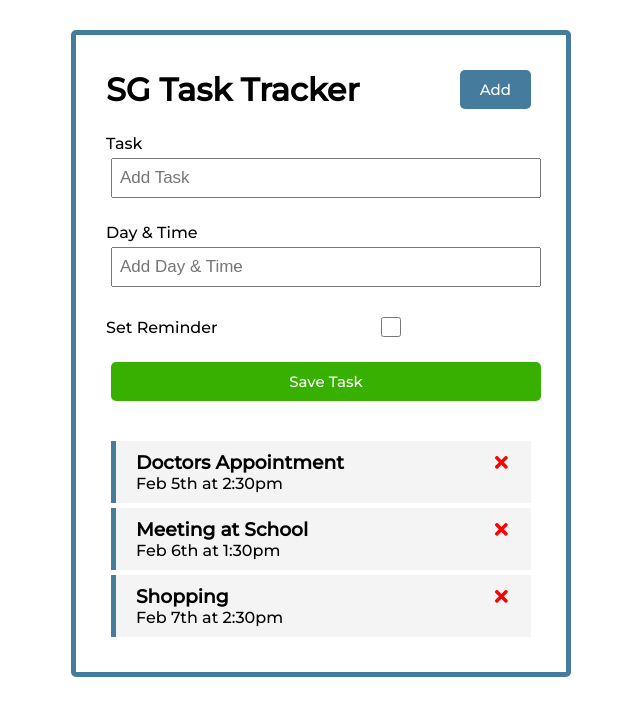
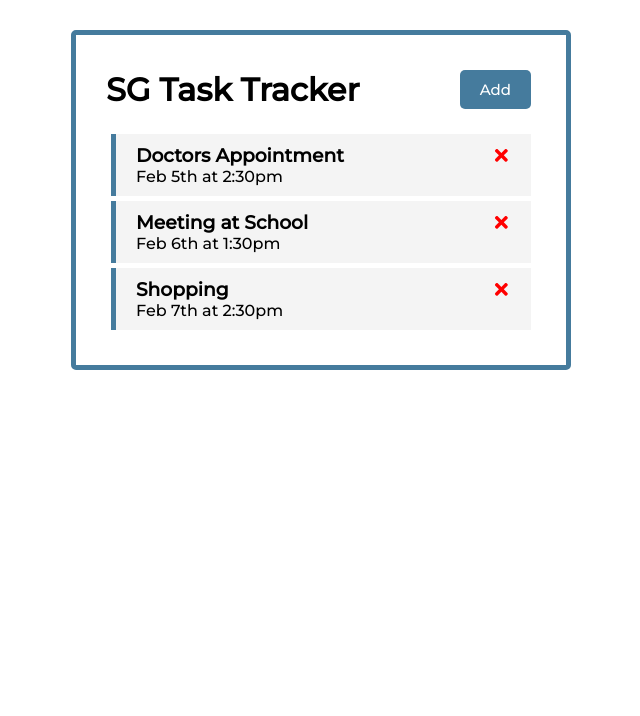
Before and after one commit to sangar3/TaskTrackerApp, a React (Create React App) app in the folder my-app/: page / in a window 1280 px wide. Shown: the top 716 px of the page, without its empty margins (319-959 px from the left). Built offline with nearby package versions, Linux system fonts and the light colour scheme.

Commit message:
Add button now shows form
the button also can remove the form.

```diff
--- a/my-app/src/App.js
+++ b/my-app/src/App.js
@@ -5,6 +5,8 @@
 import './App.css';
 
 function App() {
+
+  const [showAddTask, setShowAddTask] = useState(false) // sets states of the components
   const [tasks, setTasks] = useState([
     {
         id:1,
@@ -49,11 +51,11 @@
         )
     )
   }
-  //Rendering Components to virtual DOM
+  //Rendering Components to virtual DOM, if show add task is true then show the add task user input.
   return (
     <div className="container">
-      <Header/>
-      <AddTask onAdd={addTask} />
+      <Header onAdd={() => setShowAddTask(!showAddTask)} />
+      {showAddTask && <AddTask onAdd={addTask} />}
       {tasks.length > 0 ? <Tasks tasks={tasks} onDelete={deleteTask} onToggle={toggleReminder} /> : 'No Tasks Available'}
     </div>
   );
--- a/my-app/src/components/Header.js
+++ b/my-app/src/components/Header.js
@@ -1,15 +1,13 @@
 import PropTypes from 'prop-types'
 import Button from './Button'
-const Header = ({ title }) => {
+const Header = ({ title , onAdd}) => {
 
-    const onClick = () => {
-        console.log('Button was clicked ')
-    }
+
 
     return (
         <header className='header'>
             <h1>{title}</h1>
-            <Button color='#457b9d' text='Add' onClick ={onClick}/>
+            <Button color='#457b9d' text='Add' onClick ={onAdd}/>
         </header>
     )
 }
```
